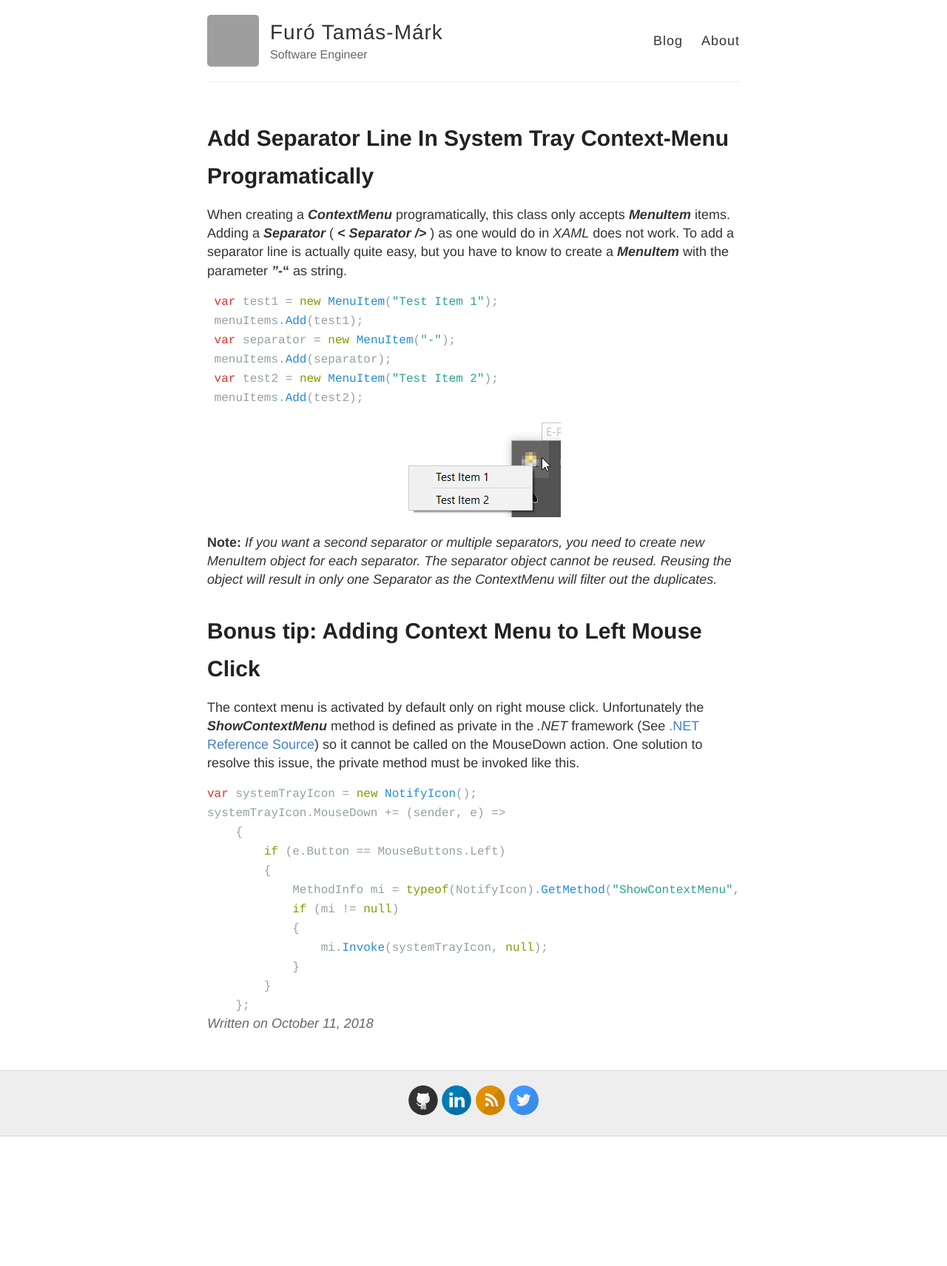
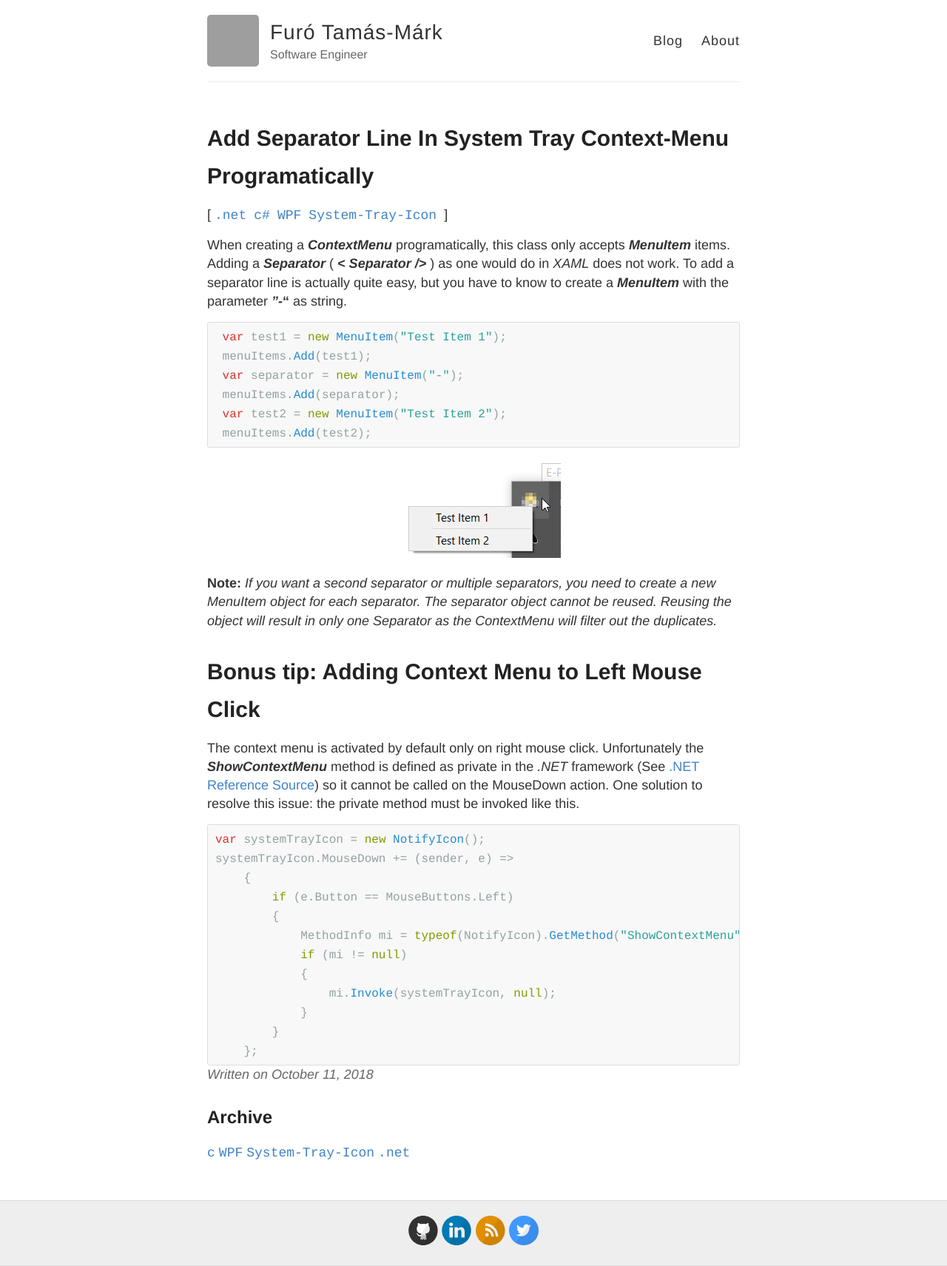
Before and after one commit to furoTmark/furoTmark.github.io, a Jekyll site: the page built from _posts/2018-10-11-Add-Separator-Line-In-System-Tray-Context-Menu.md, in a window 1280 px wide. Shown: the whole page at 74% size. Built offline with Jekyll 4.4.1, drawn with Linux system fonts in a browser that asks for light colours; comment, search, counter and statistics services are not loaded; before the commit the page ends 1536 px from its top, so only the background shows below that; grey boxes are pictures that could not be loaded.

Commit message:
Update _highlights.scss
Update 2018-10-11-Add-Separator-Line-In-System-Tray-Context-Menu.md

Small corrections.

Tag first implementation

````diff
--- /dev/null
+++ b/_includes/archive.html
@@ -0,0 +1,12 @@
+<h2>Archive</h2>
+{% capture temptags %}
+  {% for tag in site.tags %}
+    {{ tag[1].size | plus: 1000 }}#{{ tag[0] }}#{{ tag[1].size }}
+  {% endfor %}
+{% endcapture %}
+{% assign sortedtemptags = temptags | split:' ' | sort | reverse %}
+{% for temptag in sortedtemptags %}
+  {% assign tagitems = temptag | split: '#' %}
+  {% capture tagname %}{{ tagitems[1] }}{% endcapture %}
+  <a href="/tag/{{ tagname }}"><code class="highligher-rouge"><nobr>{{ tagname }}</nobr></code></a>
+{% endfor %}
--- /dev/null
+++ b/_includes/collecttags.html
@@ -0,0 +1,18 @@
+{% assign rawtags = "" %}
+{% for post in site.posts %}
+  {% assign ttags = post.tags | join:'|' | append:'|' %}
+  {% assign rawtags = rawtags | append:ttags %}
+{% endfor %}
+{% assign rawtags = rawtags | split:'|' | sort %}
+
+{% assign site.tags = "" %}
+{% for tag in rawtags %}
+  {% if tag != "" %}
+    {% if tags == "" %}
+      {% assign tags = tag | split:'|' %}
+    {% endif %}
+    {% unless tags contains tag %}
+      {% assign tags = tags | join:'|' | append:'|' | append:tag | split:'|' %}
+    {% endunless %}
+  {% endif %}
+{% endfor %}
--- a/_layouts/default.html
+++ b/_layouts/default.html
@@ -32,6 +32,10 @@
       </div>
     </div>
 
+    {% if site.tags != "" %}
+      {% include collecttags.html %}
+    {% endif %}
+
     <div id="main" role="main" class="container">
       {{ content }}
     </div>
--- a/_layouts/post.html
+++ b/_layouts/post.html
@@ -4,6 +4,13 @@ layout: default
 
 <article class="post">
   <h1>{{ page.title }}</h1>
+
+  <span>[
+    {% for tag in page.tags %}
+      {% capture tag_name %}{{ tag }}{% endcapture %}
+      <a href="/tag/{{ tag_name }}"><code class="highligher-rouge"><nobr>{{ tag_name }}</nobr></code>&nbsp;</a>
+    {% endfor %}
+  ]</span>
 
   <div class="entry">
     {{ content }}
@@ -13,5 +20,7 @@ layout: default
     Written on {{ page.date | date: "%B %e, %Y" }}
   </div>
 
+  {% include archive.html %}
+
   {% include disqus.html %}
 </article>
--- a/_posts/2018-10-11-Add-Separator-Line-In-System-Tray-Context-Menu.md
+++ b/_posts/2018-10-11-Add-Separator-Line-In-System-Tray-Context-Menu.md
@@ -2,6 +2,7 @@
 layout: post
 title: Add Separator Line In System Tray Context-Menu Programatically
 comments: true
+tags: .net c# WPF System-Tray-Icon
 ---
 
 When creating a ***ContextMenu*** programatically, this class only accepts ***MenuItem*** items. Adding a ***Separator*** ( ***< Separator />*** ) as one would do in *XAML* does not work. To add a separator line is actually quite easy, but you have to know to create a ***MenuItem*** with the parameter ***"-*"** as string.
@@ -19,11 +20,11 @@ When creating a ***ContextMenu*** programatically, this class only accepts ***Me
     <img src="{{ site.baseurl }}/images/posts/menuItemSeparator.png" alt="Menu Item Separator Example"/>
 </p>
 
-**Note:** *If you want a second separator or multiple separators, you need to create new MenuItem object for each separator. The separator object cannot be reused. Reusing the object will result in only one Separator as the ContextMenu will filter out the duplicates.*
+**Note:** *If you want a second separator or multiple separators, you need to create a new MenuItem object for each separator. The separator object cannot be reused. Reusing the object will result in only one Separator as the ContextMenu will filter out the duplicates.*
 
 # Bonus tip: Adding Context Menu to Left Mouse Click
 
-The context menu is activated by default only on right mouse click. Unfortunately the ***ShowContextMenu*** method is defined as private in the *.NET* framework (See [.NET Reference Source](https://referencesource.microsoft.com/#System.Windows.Forms/winforms/Managed/System/WinForms/NotifyIcon.cs,fc0e2a272ada0b8f,references)) so it cannot be called on the MouseDown action. One solution to resolve this issue, the private method must be invoked like this.
+The context menu is activated by default only on right mouse click. Unfortunately the ***ShowContextMenu*** method is defined as private in the *.NET* framework (See [.NET Reference Source](https://referencesource.microsoft.com/#System.Windows.Forms/winforms/Managed/System/WinForms/NotifyIcon.cs,fc0e2a272ada0b8f,references)) so it cannot be called on the MouseDown action. One solution to resolve this issue: the private method must be invoked like this.
 
 ```csharp
 var systemTrayIcon = new NotifyIcon();
--- a/_sass/_highlights.scss
+++ b/_sass/_highlights.scss
@@ -8,6 +8,11 @@
     margin-bottom: 0px;
     overflow-wrap: break-word;
     overflow: auto;
+
+    background-color: #f8f8f8;
+    border: 1px solid #ddd;
+    padding: 6px 10px;
+    border-radius: 3px;
   }
 }
 
````
Also changed, not shown: _layouts/tagpage.html (added, +14 -0 lines), tag/net.md (added, +5 -0 lines).
